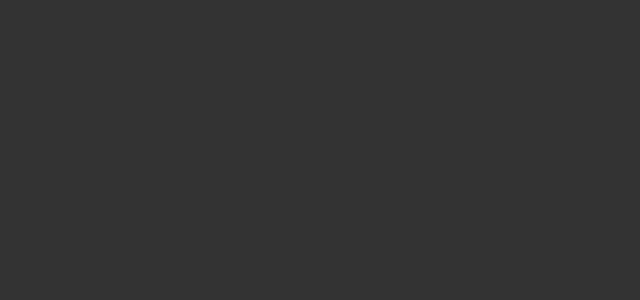
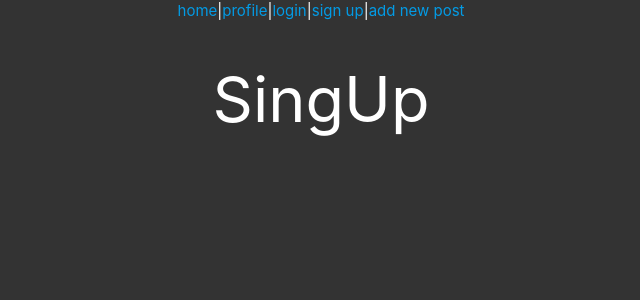
Before and after one commit to TAYBI/mini_social_media_project, a React (Create React App) app: page /signup in a window 1280 px wide. Shown: the top 300 px of the page, without its empty margins (319-959 px from the left). Built offline with nearby package versions, Linux system fonts and the light colour scheme.

Commit message:
basic rout

```diff
--- a/package.json
+++ b/package.json
@@ -6,12 +6,12 @@
     "@testing-library/jest-dom": "^4.2.4",
     "@testing-library/react": "^9.4.0",
     "@testing-library/user-event": "^7.2.1",
-    "firebase": "^7.6.1",
+    "firebase": "^7.14.6",
     "react": "^16.12.0",
     "react-dom": "^16.12.0",
     "react-redux": "^7.1.3",
     "react-router-dom": "^5.1.2",
-    "react-scripts": "3.3.0",
+    "react-scripts": "^3.4.0",
     "redux": "^4.0.5",
     "redux-thunk": "^2.3.0"
   },
--- a/src/App.js
+++ b/src/App.js
@@ -1,12 +1,24 @@
 import React from "react";
 import { BrowserRouter, Switch, Route } from "react-router-dom";
-import Home from "./components/Home";
+import Home from "./components/pages/Home";
+import About from "./components/pages/About";
+import Login from "./components/pages/Login";
+import SingUp from "./components/pages/SingUp";
+import Post from "./components/pages/Post";
+import _404 from "./components/pages/404";
+import NavBar from "./components/common/NavBar";
 
 function App() {
   return (
     <BrowserRouter>
+      <NavBar />
       <Switch>
         <Route exact path="/" component={Home} />
+        <Route exact path="/profile" component={About} />
+        <Route exact path="/login" component={Login} />
+        <Route exact path="/signup" component={SingUp} />
+        <Route exact path="/newpost" component={Post} />
+        <Route component={_404} />
       </Switch>
     </BrowserRouter>
   );
--- /dev/null
+++ b/src/components/common/NavBar.js
@@ -0,0 +1,14 @@
+import React from "react";
+import { Link } from "react-router-dom";
+
+const NavBar = () => {
+  return (
+    <div>
+      <Link to="/">home</Link>|<Link to="/profile">profile</Link>|
+      <Link to="/login">login</Link>|<Link to="/signup">sign up</Link>|
+      <Link to="/newpost">add new post</Link>
+    </div>
+  );
+};
+
+export default NavBar;
--- /dev/null
+++ b/src/components/pages/404.js
@@ -0,0 +1,7 @@
+import React from "react";
+
+const _404 = () => {
+  return <h1>Page not found</h1>;
+};
+
+export default _404;
--- /dev/null
+++ b/src/components/pages/About.js
@@ -0,0 +1,7 @@
+import React from "react";
+
+const About = () => {
+  return <h1>About</h1>;
+};
+
+export default About;
--- /dev/null
+++ b/src/components/pages/Login.js
@@ -0,0 +1,7 @@
+import React from "react";
+
+const Login = () => {
+  return <h1>Login</h1>;
+};
+
+export default Login;
--- /dev/null
+++ b/src/components/pages/Post.js
@@ -0,0 +1,7 @@
+import React from "react";
+
+const Post = () => {
+  return <h1>Post</h1>;
+};
+
+export default Post;
--- /dev/null
+++ b/src/components/pages/SingUp.js
@@ -0,0 +1,7 @@
+import React from "react";
+
+const SingUp = () => {
+  return <h1>SingUp</h1>;
+};
+
+export default SingUp;
```
Also changed, not shown: src/components/pages/Home.js (renamed from src/components/Home.js), 1 other file (tests, documents, lock files or other folders).
